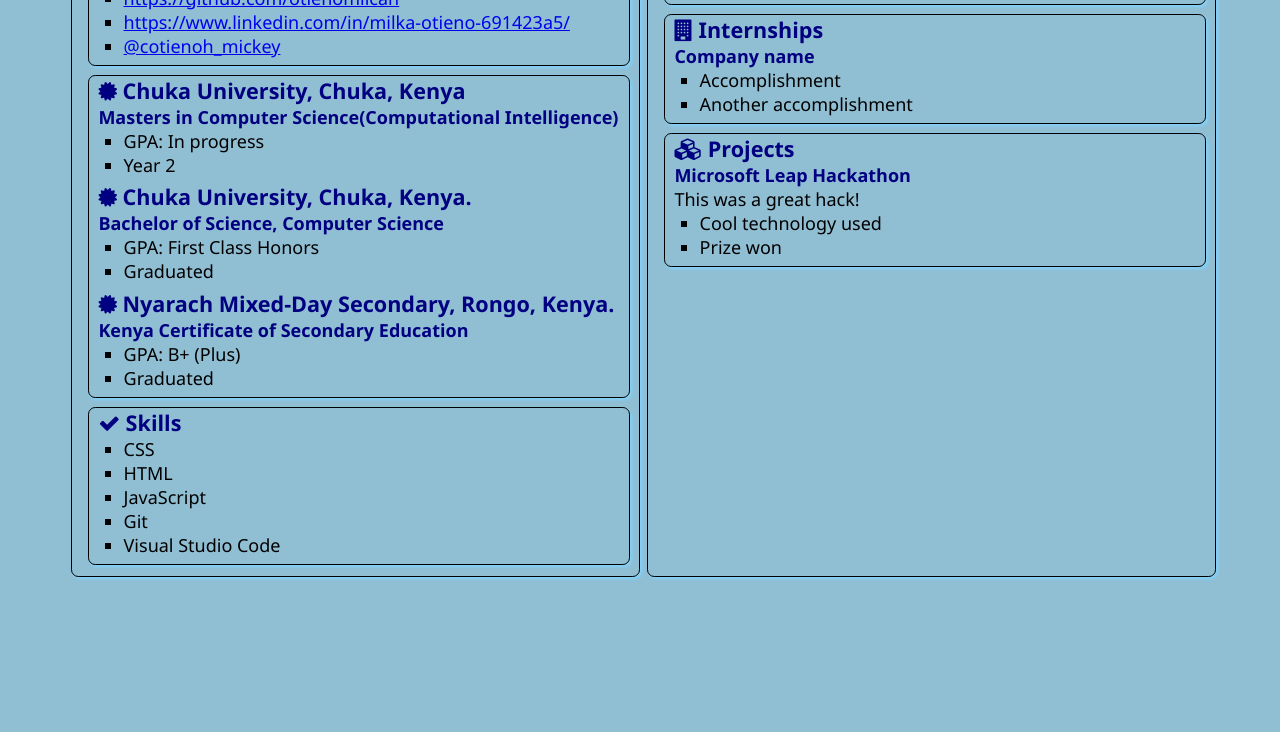
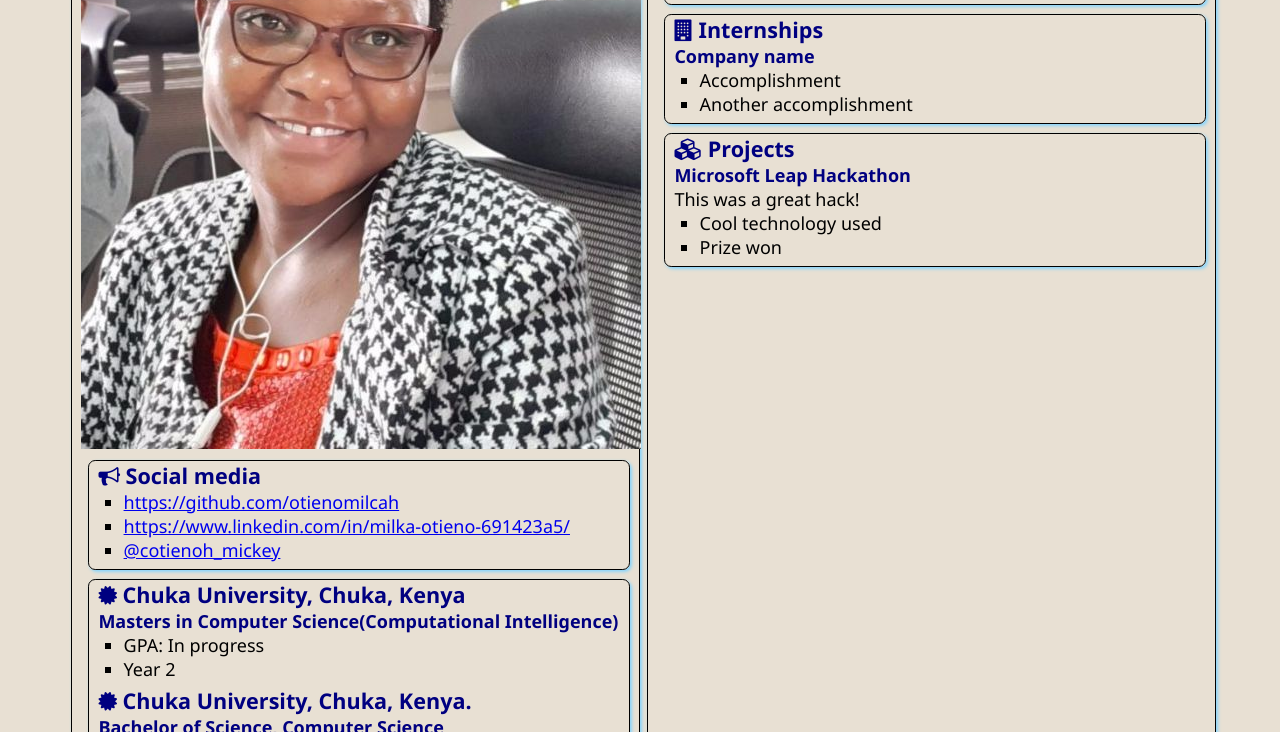
Before and after one commit to otienomilcah/SATechnicalOnboarding, a plain HTML site: page src/index.html in a window 1280 px wide. Shown: the part 130-862 px from the top of the page. Before the commit the page ends 800 px from the top, so only its background shows below. Drawn offline with Linux system fonts and the light colour scheme.

Commit message:
profile image
added profile image

```diff
--- a/src/index.html
+++ b/src/index.html
@@ -13,7 +13,8 @@
     <main>
         <article class="box">
             <div class="heads">
-                <div><img src="src\assets\profile.jpg"></div>
+                <div><img src="assets/profile.jpg"></div>
+                <!-- <div><img src="images/profile.jpg" alt="otienomilka" /></div> -->
                 <div><h1>Milka Otieno Resume</h1>
             <a href="mailto:your.email@example.com">Milka.Otieno@studentambassadors.com</a>
         </div>
--- a/src/style.css
+++ b/src/style.css
@@ -2,8 +2,8 @@ body {
     font-family: 'Segoe UI', Tahoma, Geneva, Verdana, sans-serif;
     font-size: 18px;
     margin: 1% 5%;
-    background-color:#90bed3;
-    /*E6F7FF;*/
+    background-color:#E8E0D3;
+    /*E6F7FF; 90bed3*/
 }
 
 main {
```
